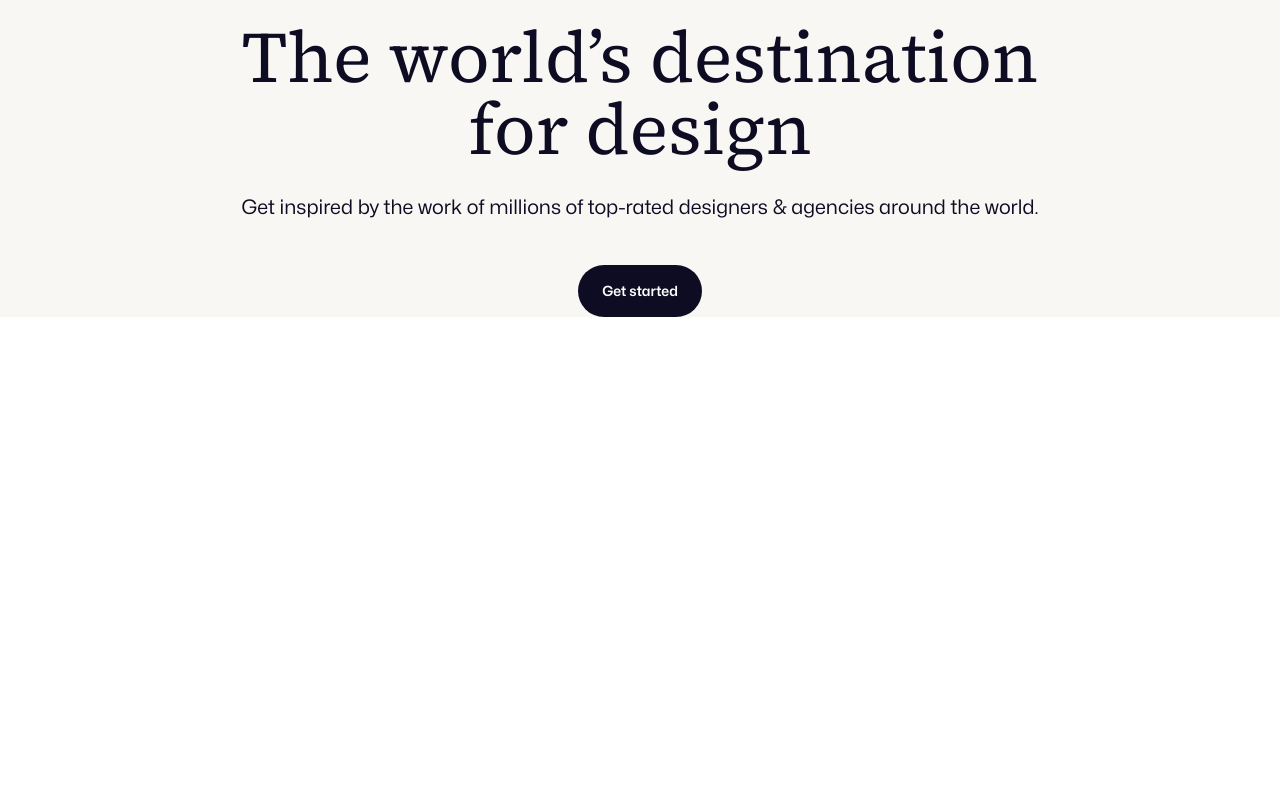
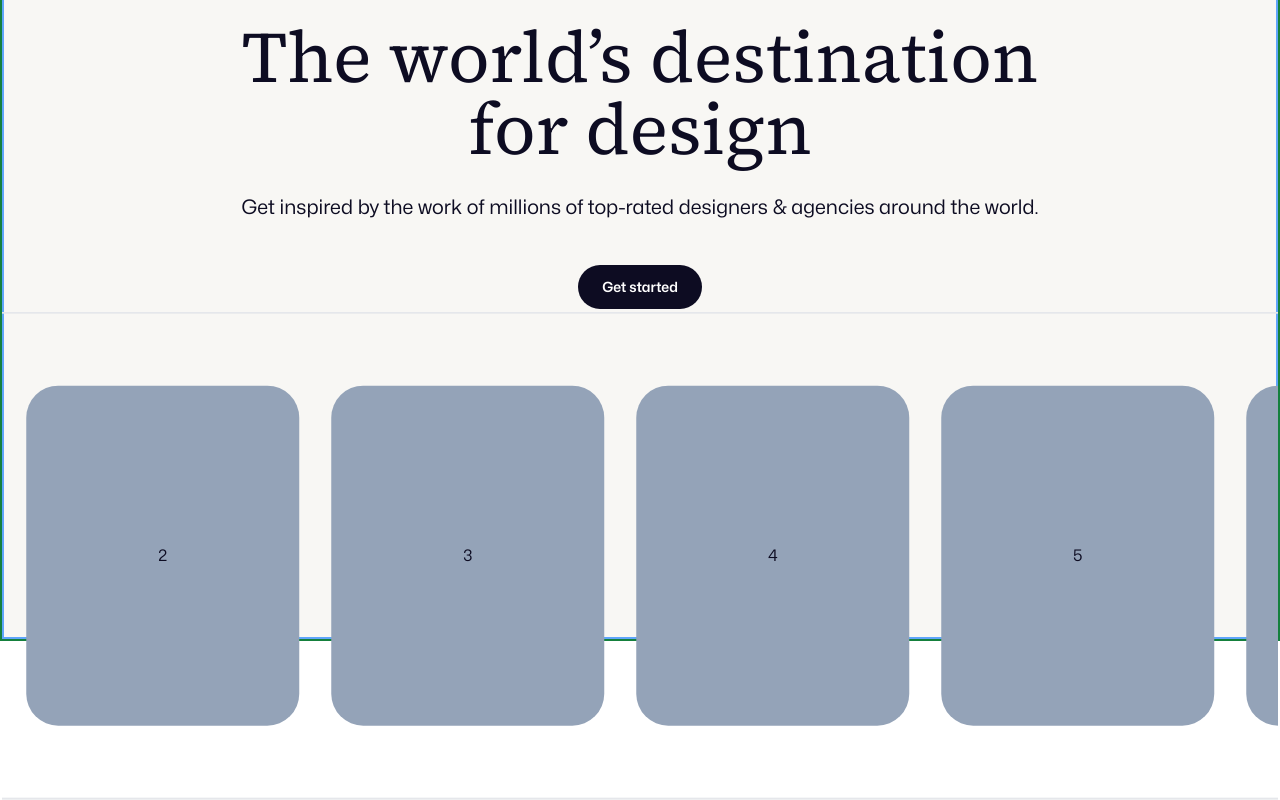
Before and after one commit to mBrochot/dribbble-hero, a Next.js app: page / in a window 1280 px wide. Shown: the part 257-1057 px from the top of the page. Before the commit the page ends 800 px from the top, so only its background shows below. Built offline with nearby package versions, Linux system fonts and the light colour scheme.

Commit message:
create Marquee, handleLetterG and change type ReactElement to ReactNode

```diff
--- a/app/components/HeroSection/Header.tsx
+++ b/app/components/HeroSection/Header.tsx
@@ -1,13 +1,14 @@
-import { type ReactElement } from "react";
+import type { ReactNode } from 'react';
 
 import {
   Navigation,
   RoundedBlackButton,
   SearchInput,
-} from "components/HeroSection";
-import { Logo } from "svgs";
+} from 'components/HeroSection';
+import { handleLetterG } from 'utils';
+import { Logo } from 'svgs';
 
-const Header = (): ReactElement => {
+const Header = (): ReactNode => {
   return (
     <nav className="px-10 py-8 flex justify-between items-center">
       <div className="flex gap-x-10">
@@ -18,7 +19,7 @@ const Header = (): ReactElement => {
       <div className="border flex items-center gap-6">
         <SearchInput />
         <a href="#" className="font-semibold text-sm">
-          Lo<span className="font-serif text-base">g</span> in
+          {handleLetterG('Log in')}
         </a>
         <RoundedBlackButton label="Sign up" />
       </div>
--- a/app/components/HeroSection/Hero.tsx
+++ b/app/components/HeroSection/Hero.tsx
@@ -1,19 +1,24 @@
-import { type ReactElement } from "react";
-import clsx from "clsx";
+import type { ReactNode } from 'react';
+import clsx from 'clsx';
 
-import { Badge, Header, RoundedBlackButton } from "components/HeroSection";
+import {
+  Badge,
+  Header,
+  Marquee,
+  RoundedBlackButton,
+} from 'components/HeroSection';
 
-const Hero = (): ReactElement => {
+const Hero = (): ReactNode => {
   return (
-    <div className="bg-custom-heroBackground">
+    <div className="bg-custom-heroBackground overflow-x-clip border-2 border-green-700">
       <Header />
-      <div className="flex flex-col items-center pt-20">
+      <div className="flex flex-col items-center pt-20 border-2 border-blue-400 +++ w-full++">
         <Badge />
         <h1
           className={clsx(
-            "font-serif text-5xl md:text-7xl text-center",
-            "max-w-[870px]",
-            "mt-10 mb-6 px-6"
+            'font-serif text-5xl md:text-7xl text-center',
+            'max-w-[870px]',
+            'mt-10 mb-6 px-6'
           )}
         >
           The world’s destination for design
@@ -23,6 +28,7 @@ const Hero = (): ReactElement => {
           designers&nbsp;&&nbsp;agencies around the world.
         </p>
         <RoundedBlackButton label="Get started" />
+        <Marquee className="translate-y-1/3 -mt-40" />
       </div>
     </div>
   );
--- /dev/null
+++ b/app/components/HeroSection/Marquee.tsx
@@ -0,0 +1,36 @@
+import type { ComponentProps, ReactNode } from 'react';
+import clsx from 'clsx';
+
+import { cards } from 'data';
+
+const Marquee = ({ className }: ComponentProps<'section'>): ReactNode => {
+  return (
+    <section className={clsx('w-full', className)}>
+      <div
+        className={clsx(
+          'py-[72px]',
+          'grid grid-flow-col auto-cols-min',
+          'gap-[--card-gap]',
+          'animate-slide',
+          'border-2 min-w-fit'
+        )}
+      >
+        {[...cards, ...cards].map((item, index) => {
+          return (
+            <div
+              key={index}
+              className={clsx(
+                'w-[273px] aspect-card bg-slate-400 rounded-[32px]',
+                'flex items-center justify-center'
+              )}
+            >
+              {item}
+            </div>
+          );
+        })}
+      </div>
+    </section>
+  );
+};
+
+export default Marquee;
--- a/app/components/HeroSection/Navigation.tsx
+++ b/app/components/HeroSection/Navigation.tsx
@@ -1,29 +1,14 @@
-import { type ReactElement } from "react";
+import type { ReactNode } from 'react';
 
-const Navigation = (): ReactElement => {
-  const links = ["Find designers", "Inspiration", "Jobs", "Go Pro"];
+import { handleLetterG } from 'utils';
 
-  const handleLinks = (word: string): ReactElement | string => {
-    0;
-    if (word.includes("g")) {
-      const index = word.indexOf("g");
-      const firstPart = word.substring(0, index);
-      const secondPart = word.substring(index + 1);
-      return (
-        <>
-          {firstPart}
-          <span className="font-serif text-base">{word[index]}</span>
-          {secondPart}
-        </>
-      );
-    }
-    return word;
-  };
+const Navigation = (): ReactNode => {
+  const links = ['Find designers', 'Inspiration', 'Jobs', 'Go Pro'];
 
   return (
     <ul className="text-sm font-semibold hidden space-x-8 md:flex items-center">
       {links.map((link, index) => (
-        <li key={index}>{handleLinks(link)}</li>
+        <li key={index}>{handleLetterG(link)}</li>
       ))}
     </ul>
   );
--- a/app/components/HeroSection/RoundedBlackButton.tsx
+++ b/app/components/HeroSection/RoundedBlackButton.tsx
@@ -1,5 +1,7 @@
-import { type FC, type ReactElement } from "react";
-import clsx from "clsx";
+import type { FC, ReactNode } from 'react';
+import clsx from 'clsx';
+
+import { handleLetterG } from 'utils';
 
 type RoundedBlackButtonProps = {
   label: string;
@@ -7,17 +9,17 @@ type RoundedBlackButtonProps = {
 
 const RoundedBlackButton: FC<RoundedBlackButtonProps> = ({
   label,
-}): ReactElement => {
+}): ReactNode => {
   return (
     <button
       className={clsx(
-        "text-sm font-semibold text-white",
-        "bg-custom-black hover:bg-[#565564]",
-        "transition-colors duration-300",
-        "px-6 py-4 rounded-full"
+        'text-sm font-semibold text-white',
+        'bg-custom-black hover:bg-[#565564]',
+        'transition-colors duration-300',
+        'px-6 py-3 rounded-full'
       )}
     >
-      {label}
+      {handleLetterG(label)}
     </button>
   );
 };
--- a/app/components/HeroSection/SearchInput.tsx
+++ b/app/components/HeroSection/SearchInput.tsx
@@ -1,6 +1,6 @@
-import { type ReactElement } from "react";
+import type { ReactNode } from 'react';
 
-const SearchInput = (): ReactElement => {
+const SearchInput = (): ReactNode => {
   return <div>SearchInput</div>;
   //Todo search input
 };
--- a/app/components/HeroSection/index.ts
+++ b/app/components/HeroSection/index.ts
@@ -1,6 +1,7 @@
 export { default as Badge } from './Badge';
 export { default as Header } from './Header';
 export { default as Hero } from './Hero';
+export { default as Marquee } from './Marquee';
 export { default as Navigation } from './Navigation';
 export { default as RoundedBlackButton } from './RoundedBlackButton';
 export { default as SearchInput } from './SearchInput';
--- /dev/null
+++ b/app/data/index.ts
@@ -0,0 +1,28 @@
+
+//typer
+export const cards = [
+    '1',
+    '2',
+    '3',
+    '4',
+    '5',
+    '6',
+    '7',
+    '8',
+    '9',
+    '10',
+    '11',
+    '12',
+    '13',
+    '14',
+    '15',
+    '16',
+    '17',
+    '18',
+    '19',
+    '20',
+    '21',
+    '22',
+    '23',
+    '24'
+]
--- a/app/globals.css
+++ b/app/globals.css
@@ -2,12 +2,12 @@
 @tailwind components;
 @tailwind utilities;
 
+
 :root {
   --color-primary: #0D0C22;
   --color-hero-background: #F8F7F4;
-  --foreground-rgb: 0, 0, 0;
-  --background-start-rgb: 214, 219, 220;
-  --background-end-rgb: 255, 255, 255;
+  --card-speed: 6s;
+  --card-gap: 32px;
 }
 
 body {
--- /dev/null
+++ b/app/utils/index.tsx
@@ -0,0 +1,17 @@
+import type { ReactNode } from 'react';
+
+export const handleLetterG = (word: string): ReactNode => {
+  if (word.includes('g')) {
+    const index = word.indexOf('g');
+    const firstPart = word.substring(0, index);
+    const secondPart = word.substring(index + 1);
+    return (
+      <>
+        {firstPart}
+        <span className="font-serif text-base">{word[index]}</span>
+        {secondPart}
+      </>
+    );
+  }
+  return word;
+};
--- a/tailwind.config.ts
+++ b/tailwind.config.ts
@@ -1,4 +1,6 @@
 import type { Config } from "tailwindcss";
+
+const cardCount: number = require('./app/data').cards.length;
 
 const config: Config = {
   content: [
@@ -18,8 +20,12 @@ const config: Config = {
           heroBackground: "var(--color-hero-background)",
         }
       },
+      aspectRatio: {
+        card: "273 / 340",
+      },
       animation: {
-            badge:'colorCycle 32s linear infinite',
+        badge: 'colorCycle 32s linear infinite',
+        slide: `slide calc(var(--card-speed) * ${cardCount}) linear infinite`,
       },
       keyframes: {
         colorCycle: {
@@ -29,6 +35,10 @@ const config: Config = {
           "75%": { backgroundColor: "#edf3d8" },
           "100%": { backgroundColor: "#ffda79" },
         },
+        slide: {
+          "0%": { transform: "translateX(0)" },
+          "100%": { transform: "translateX(calc(-50% - var(--card-gap) / 2))" },
+        },
       }
     },
   },
```
Also changed, not shown: app/components/HeroSection/Badge.tsx (+8 -8 lines), 1 other file (tests, documents, lock files or other folders). Lines whose indentation alone changed are shown as unchanged.
